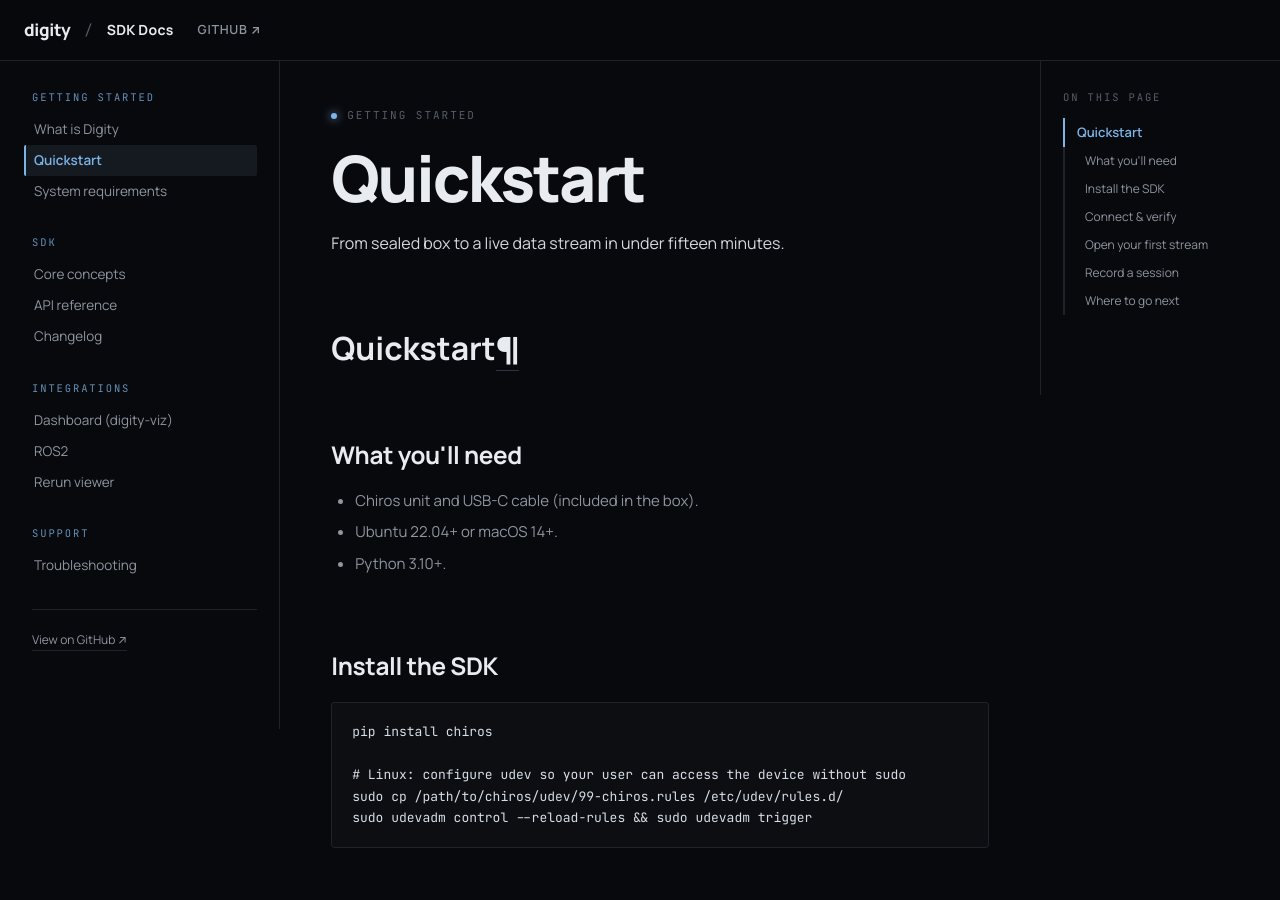
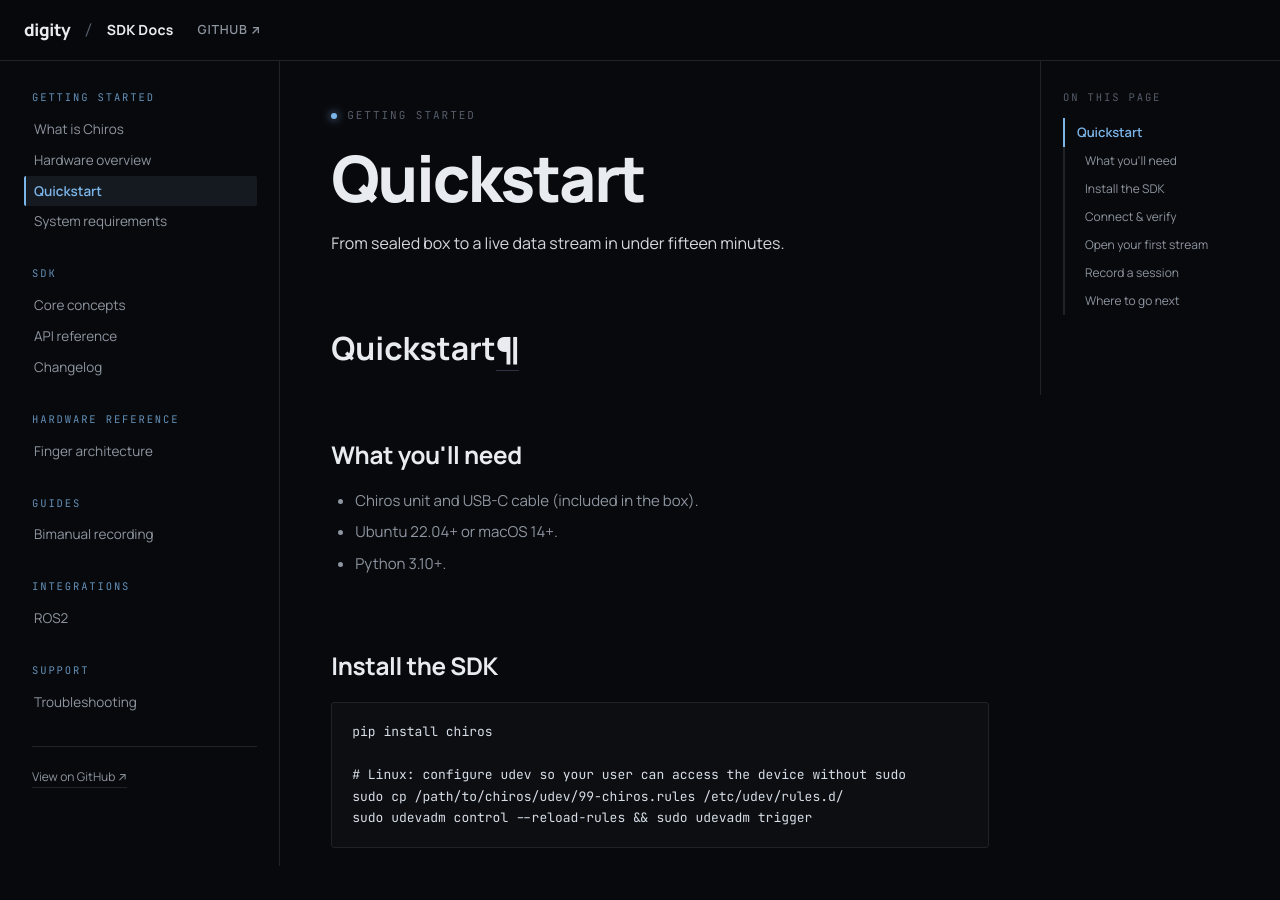
Before and after one commit to digity-cristobalcorral/digity-sdk, an MkDocs documentation site: the page built from docs/index.md, in a window 1280 px wide and 900 px high. Built offline with MkDocs 1.6.1, drawn with Linux system fonts in a browser that asks for light colours; some of the changed text lies outside the part shown.

Commit message:
fix: set custom domain docs.digity.de, update nav for Chiros pages
Co-Authored-By: Claude Sonnet 4.6 <noreply@anthropic.com>

```diff
--- a/mkdocs.yml
+++ b/mkdocs.yml
@@ -1,5 +1,5 @@
 site_name: Digity SDK
-site_url: https://digity-cristobalcorral.github.io/digity-sdk/
+site_url: https://docs.digity.de/
 repo_url: https://github.com/digity-cristobalcorral/digity-sdk
 repo_name: digity-sdk
 edit_uri: edit/main/docs/
@@ -18,17 +18,20 @@ extra_javascript:
 
 nav:
   - Getting Started:
-    - What is Digity: what-is-digity.md
+    - What is Chiros: what-is-chiros.md
+    - Hardware overview: hardware-overview.md
     - Quickstart: index.md
     - System requirements: system-requirements.md
   - SDK:
     - Core concepts: sdk-core-concepts.md
     - API reference: sdk-api-reference.md
     - Changelog: changelog.md
+  - Hardware Reference:
+    - Finger architecture: finger-architecture.md
+  - Guides:
+    - Bimanual recording: guide-bimanual.md
   - Integrations:
-    - Dashboard (digity-viz): integrations-dashboard.md
     - ROS2: integrations-ros2.md
-    - Rerun viewer: integrations-rerun.md
   - Support:
     - Troubleshooting: troubleshooting.md
 
```
Also changed, not shown: 1 other file.
